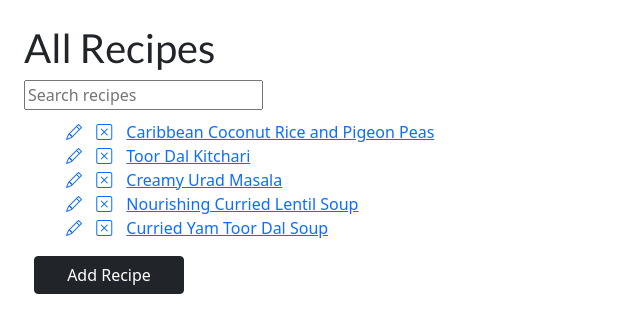
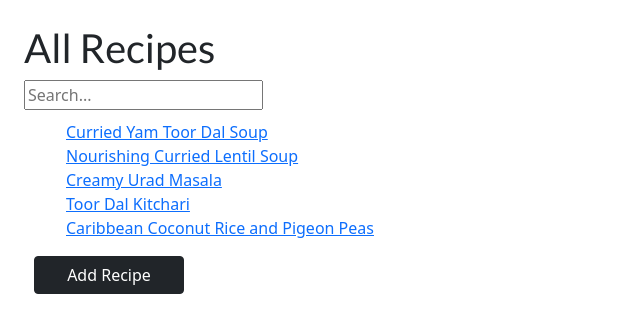
Before and after one commit to 0710160/task-manager, a Flask app: page /recipes in a window 1280 px wide. Shown: the part 66-399 px from the top of the page, without its empty margins (0-640 px from the left). Run offline with Flask 2, Linux system fonts and the light colour scheme; a user stored in the database is signed in; data comes from the database, SQL or seed files in the repository; some libraries are stand-ins or nearby versions; some web fonts are replaced.

Commit message:
Move edit-del to individual recipe page as it stopped jQuery filter working on recipes

```diff
--- a/main.py
+++ b/main.py
@@ -98,7 +98,7 @@ def home():
 
 @app.route("/recipes")
 def recipes():
-    return render_template('recipes.html', recipes=Recipes.query.order_by(Recipes.date_added.asc()))
+    return render_template('recipes.html', recipes=Recipes.query.order_by(Recipes.id.desc()))
 
 
 @app.route("/recipe/<recipe_id>")
--- a/static/styles.css
+++ b/static/styles.css
@@ -14,12 +14,18 @@ h1, h2 {
 }
 
 /*----------------------------------------- RECIPES ----------------------------------------*/
-#recipeUL a {
+#myUL a {
   margin-left: 10px;
 }
 
 input#title {
   width: 88vw;
+}
+
+.edit-del {
+  text-decoration: none;
+  color: var(--bs-gray-600);
+  margin-left: 5px;
 }
 
 /*---------------------------------------- TASK TABLE ---------------------------------------*/
--- a/templates/add_recipe.html
+++ b/templates/add_recipe.html
@@ -6,7 +6,7 @@
 <div class="edit-screen container col-xxl-8 px-4 py-5">
   <h2>Add New Recipe</h2>
     <p>Separate ingredients list from directions with a horizontal rule</p>
-    <!--Flash message if </hr> hasn't been added-->
+    <!--Flash message if <hr /> hasn't been added-->
         {% with messages = get_flashed_messages() %}
         {% if messages %}
         <ul class=flashes>
--- a/templates/recipes.html
+++ b/templates/recipes.html
@@ -7,21 +7,53 @@
 
   <h1>All Recipes</h1>
 
-  <input type="text", placeholder="Search recipes", id="searchField", onkeyup="searchFunction()">
+<input type="text" placeholder="Search..." id="myInput" onkeyup="myFunction()">
 
-  <ul id="recipeUL">
+<ul id="myUL">
   {% for i in recipes %}
-    <li>
-      {% if current_user.is_authenticated %}
-      <span><a href="#"><i class="bi bi-pencil"></i></a>
-        <a href="/delete_recipe/{{ i.id }}"><i class="bi bi-x-square"></i></a></span>
-      {% endif %}
-      <a href="/recipe/{{ i.id }}" data-keywords="{{ i.data_keywords }}">{{ i.title }}</a> </li>
-    {% endfor %}
-  </ul>
+  <li><a href="/recipe/{{ i.id }}" data-keywords="{{ i.data_keywords }}">{{ i.title }}</a></li>
+  {% endfor %}
+</ul>
 
   <a class="btn btn-dark" href="{{url_for('add_recipe') }}">Add Recipe</a>
 
 </div>
 
+<script src="https://ajax.googleapis.com/ajax/libs/jquery/3.2.1/jquery.min.js"></script>
+
+<script>
+// Search functionality
+function myFunction() {
+    // Declare variables
+    var input = document.getElementById('myInput'),
+        filter = input.value,
+        ul = document.getElementById('myUL'),
+        lis = ul.getElementsByTagName('li'),
+        searchTerms = filter.match(/[a-z]+/gi),
+        re, index, li, a;
+
+    if (searchTerms) {
+        searchTerms = searchTerms.map(function(term) {
+            return '(?=.*' + term + ')';
+        });
+
+        re = new RegExp(searchTerms.join(''), 'i');
+    } else {
+        re = /./;
+    }
+
+    // Loop through all list items, and hide those who don't match the search query
+    for (index = 0; index < lis.length; index++) {
+        li = lis[index];
+        a = li.firstChild;
+
+        if (re.test(a.innerHTML + ' ' + a.getAttribute('data-keywords'))) {
+            li.style.display = '';
+        } else {
+            li.style.display = 'none';
+        }
+    }
+}
+</script>
+
 {% endblock content %}
```
Also changed, not shown: templates/base.html (+0 -34 lines), templates/recipe.html (+8 -1 lines).
